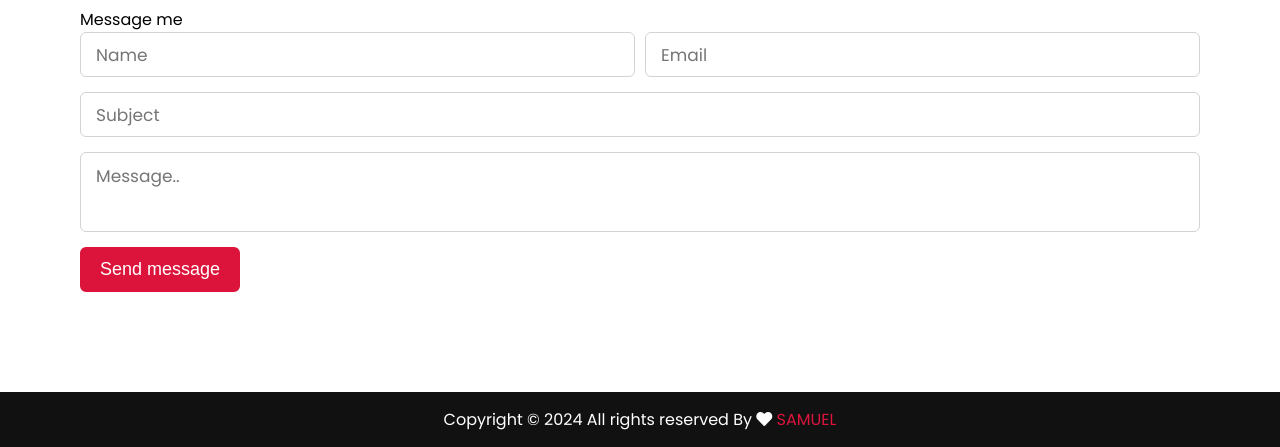
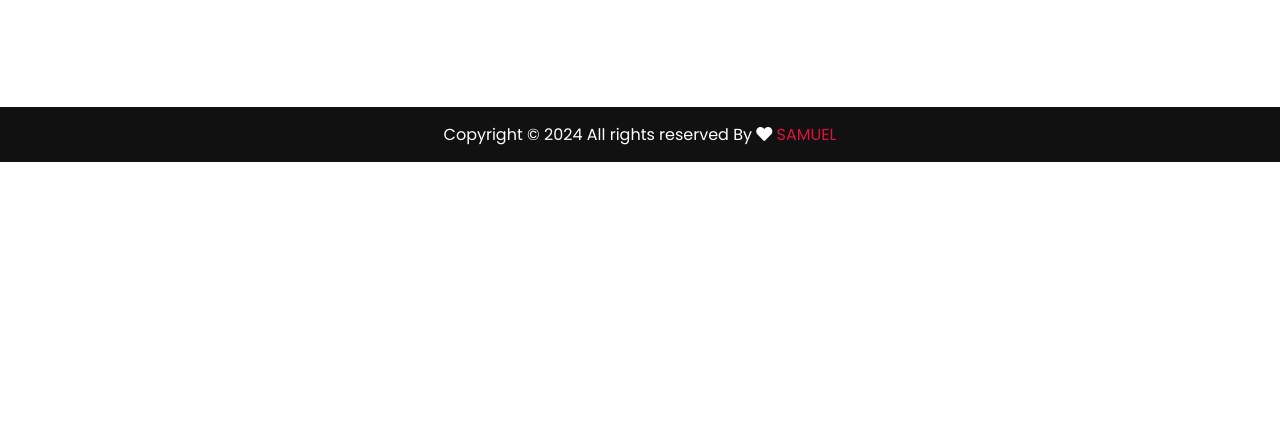
Before and after one commit to thedigitalwhizzy/JHF, a plain HTML site: page index.html in a window 1280 px wide. Shown: the part 3718-4165 px from the top of the page. After the commit the page ends 3880 px from the top, so only its background shows below. Drawn offline with nearby package versions, Linux system fonts and the light colour scheme; files whose address does not match are found by name.

Commit message:
index.html

```diff
--- a/index.html
+++ b/index.html
@@ -195,28 +195,7 @@
             </div>
           </div>
         </div>
-        <div class="column right">
-          <div class="text">Message me</div>
-          <form action="https://formspree.io/f/mpzeekyz" method="POST">
-            <div class="fields">
-              <div class="field name">
-                <input type="text" name="name" placeholder="Name" required>
-              </div>
-              <div class="field email">
-                <input type="email" name="email" placeholder="Email" required>
-              </div>
-            </div>
-            <div class="field">
-              <input type="text" name="subject" placeholder="Subject" required>
-            </div>
-            <div class="field textarea">
-              <textarea cols="30" rows="10" name="message" placeholder="Message.." required></textarea>
-            </div>
-            <div class="button-area">
-              <button type="submit">Send message</button>
-            </div>
-          </form>
-        </div>
+
 
       </div>
     </div>
@@ -231,13 +210,7 @@
   type="text/javascript"
   src="https://cdn.jsdelivr.net/npm/@emailjs/browser@4/dist/email.min.js">
 </script>
-<script type="text/javascript">
-  (function () {
-    emailjs.init({
-      publicKey: 'YOUR_PUBLIC_KEY',
-    });
-  })();
-</script>
-</body>
+<script
+      </body>
 
 </html>
```
